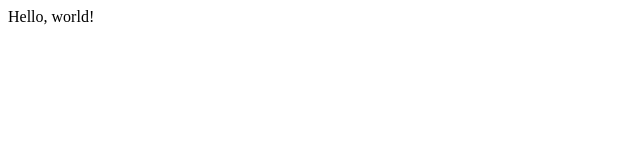
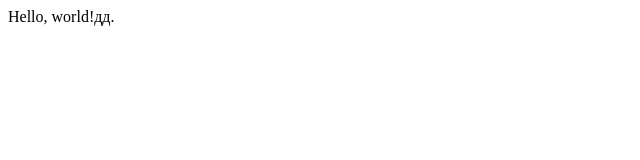
Before and after one commit to Tanya-777/ginevskaya.github.io, a plain HTML site: page index.html in a window 1280 px wide. Shown: the full height of the page, 0-640 px from the left. Drawn offline with Linux system fonts and the light colour scheme.

Commit message:
Update index.html

```diff
--- a/index.html
+++ b/index.html
@@ -5,6 +5,6 @@
     <title>головна</title>
   </head>
   <body>
-    Hello, world!
+    Hello, world!дд.
   </body>
 </html>
```
